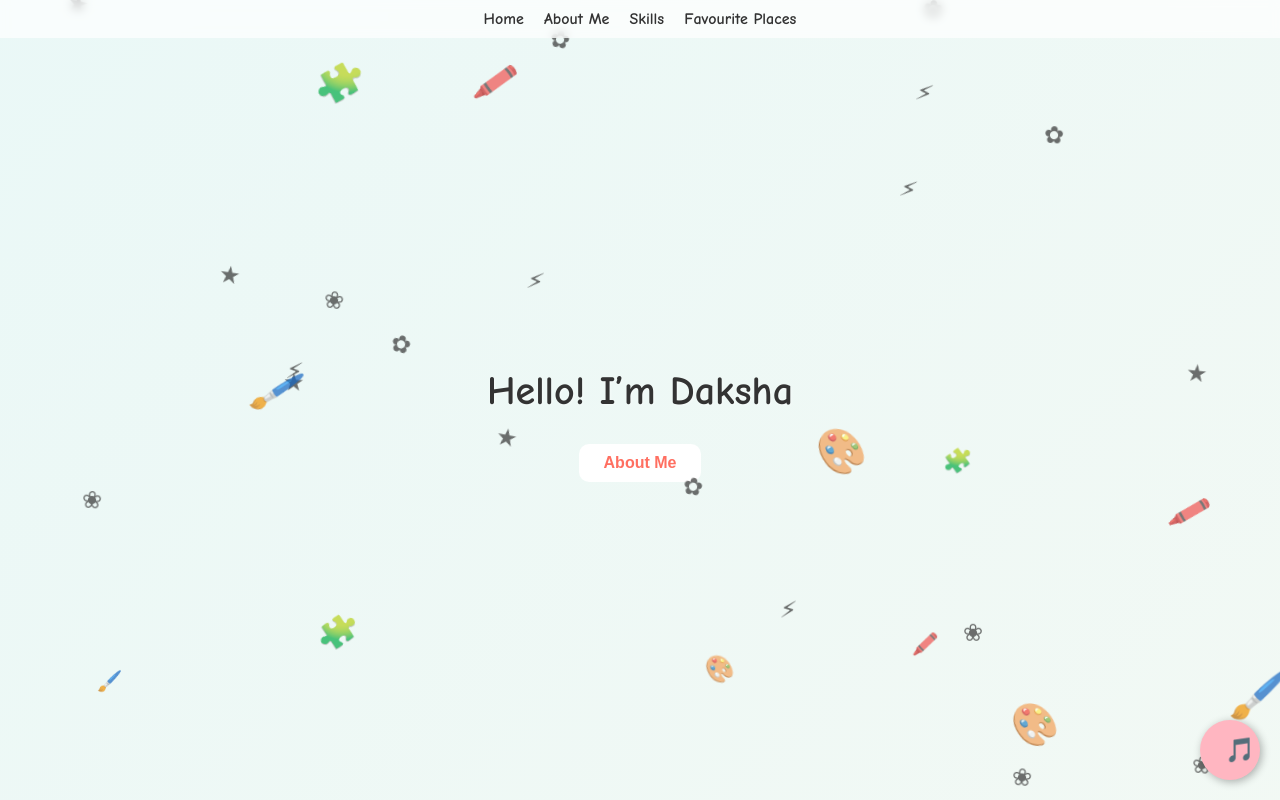
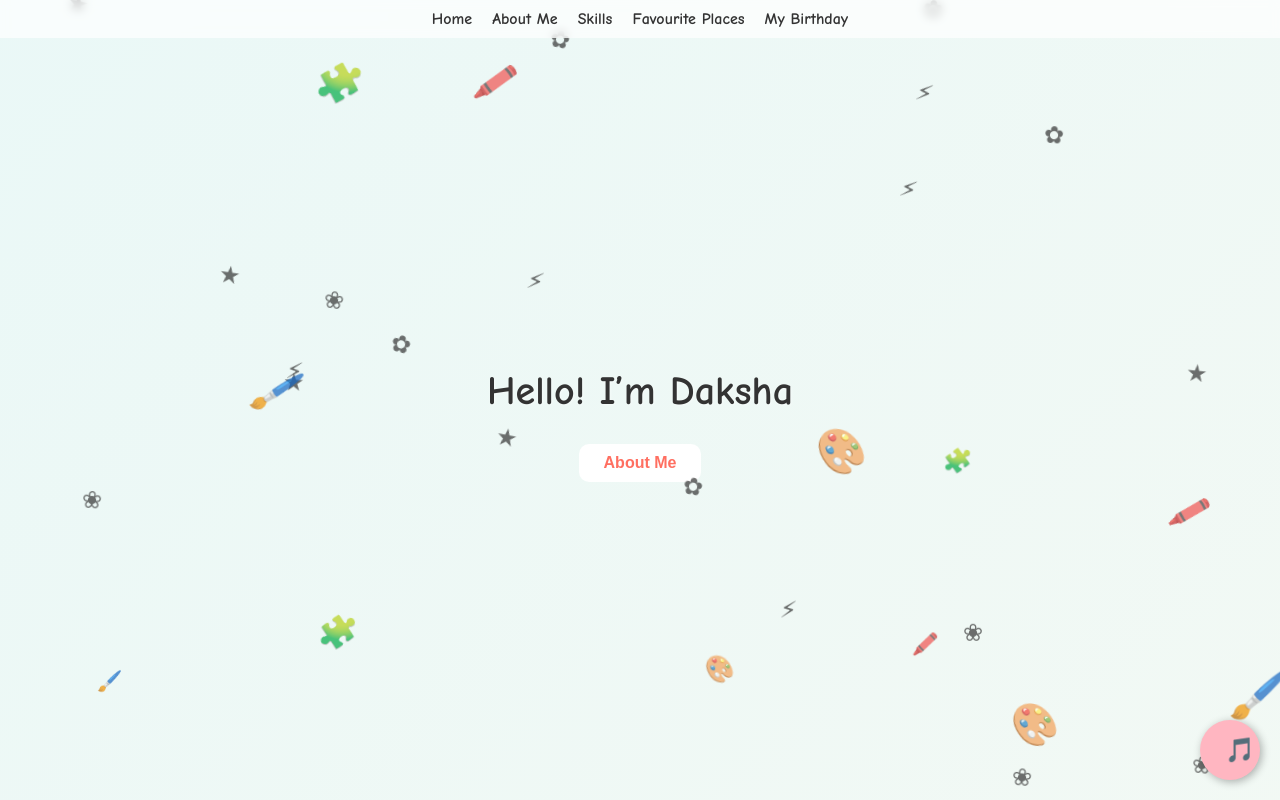
Before and after one commit to Daksha-parvana/my-portfolio, a plain HTML site: page index.html in a window 1280 px wide. Shown: the top 800 px of the page. Drawn offline with Linux system fonts and the light colour scheme.

Commit message:
Update index.html

```diff
--- a/index.html
+++ b/index.html
@@ -206,6 +206,7 @@ button:hover { transform: scale(1.1); }
   <a href="#about">About Me</a>
   <a href="#skills">Skills</a>
   <a href="#Favourite Places">Favourite Places</a>
+   <a href="#My Birthday">My Birthday</a>
 </nav>
 
 <section id="home">
```
